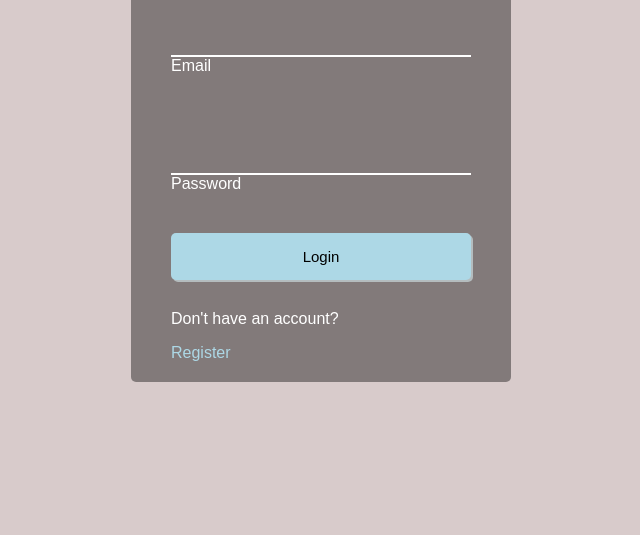
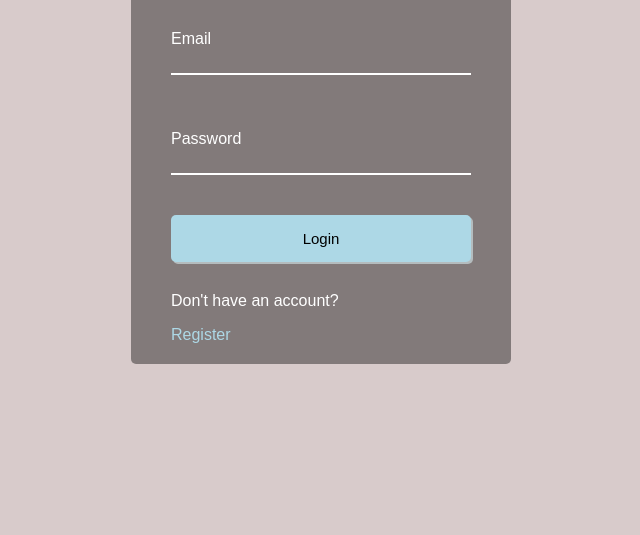
Before and after one commit to atomi50/Wave_Effect_Form, a plain HTML site: page index.html in a window 1280 px wide. Shown: the part 265-800 px from the top of the page, without its empty margins (319-959 px from the left). Drawn offline with Linux system fonts and the light colour scheme; a web font is replaced by a local one.

Commit message:
Mapping trough labal letters

```diff
--- a/script.js
+++ b/script.js
@@ -0,0 +1,8 @@
+const labels = document.querySelectorAll('.form-control label')
+
+labels.forEach(label => {
+    label.innerHTML = label.innerText
+    .split('')
+    .map((letter,idx) =>`<span>${letter}</span>` )
+    .join('')
+})
--- a/style.css
+++ b/style.css
@@ -78,3 +78,9 @@ body{
 .form-control input:valid {
     outline:0;
 }
+
+.form-control label {
+    position: absolute;
+    top: 15px;
+    left:0;
+}
```
